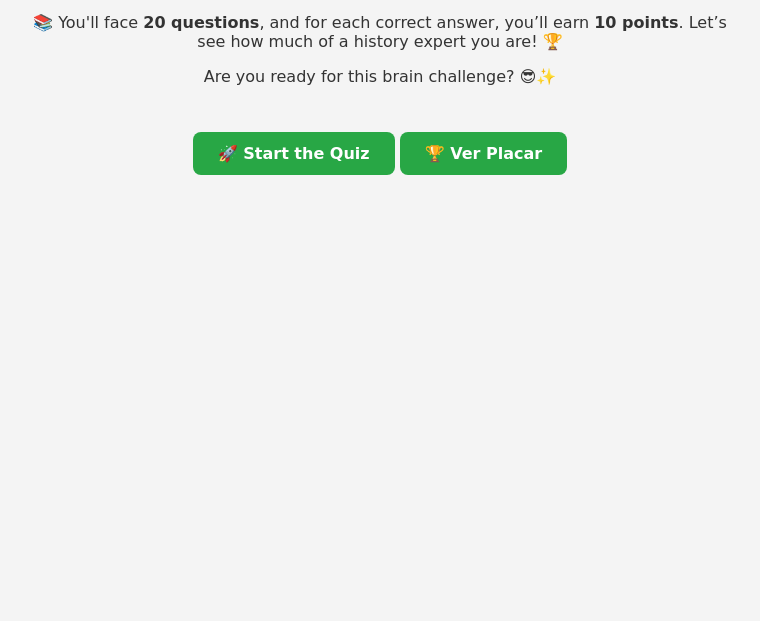
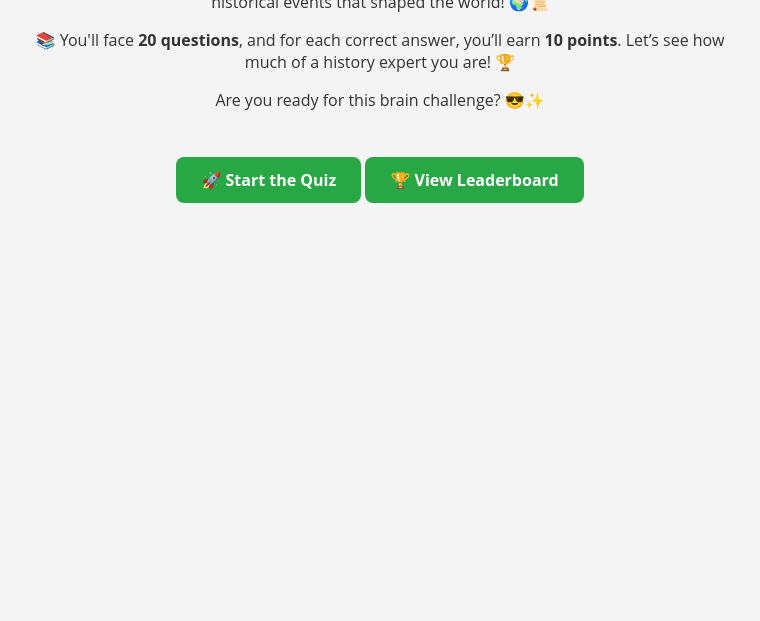
Before and after one commit to H4LLofc/history-quiz, a website: page index.html in a window 1280 px wide. Shown: the part 179-800 px from the top of the page, without its empty margins (260-1020 px from the left). Drawn offline with Linux system fonts and the light colour scheme; sample sign-in values are in the browser's storage.

Commit message:
Pequenas mudanças

```diff
--- a/index.html
+++ b/index.html
@@ -19,7 +19,7 @@
             Are you ready for this brain challenge? 😎✨
         </p>
         <a href="quiz.html" class="botao-verde">🚀 Start the Quiz</a>
-        <a href="placar.html" class="botao-verde">🏆 Ver Placar</a>
+        <a href="placar.html" class="botao-verde">🏆 View Leaderboard</a>
     </div>
     <script src="js/checkLogin.js"></script>
 </body>
--- a/js/leaderboard.js
+++ b/js/leaderboard.js
@@ -25,7 +25,7 @@ function loadLeaderboard() {
   const table = document.createElement("table");
 
   const headerRow = document.createElement("tr");
-  ["Posição", "Jogador", "Pontuação"].forEach((text) => {
+  ["Position", "Player", "Score"].forEach((text) => {
     const th = document.createElement("th");
     th.textContent = text;
     headerRow.appendChild(th);
--- a/style/style.css
+++ b/style/style.css
@@ -1,5 +1,5 @@
 body {
-    font-family: "Dancing Script", cursive;
+    font-family: "Open Sans", sans-serif;
     background-color: #f4f4f4;
     margin: 0;
     padding: 0;
```
